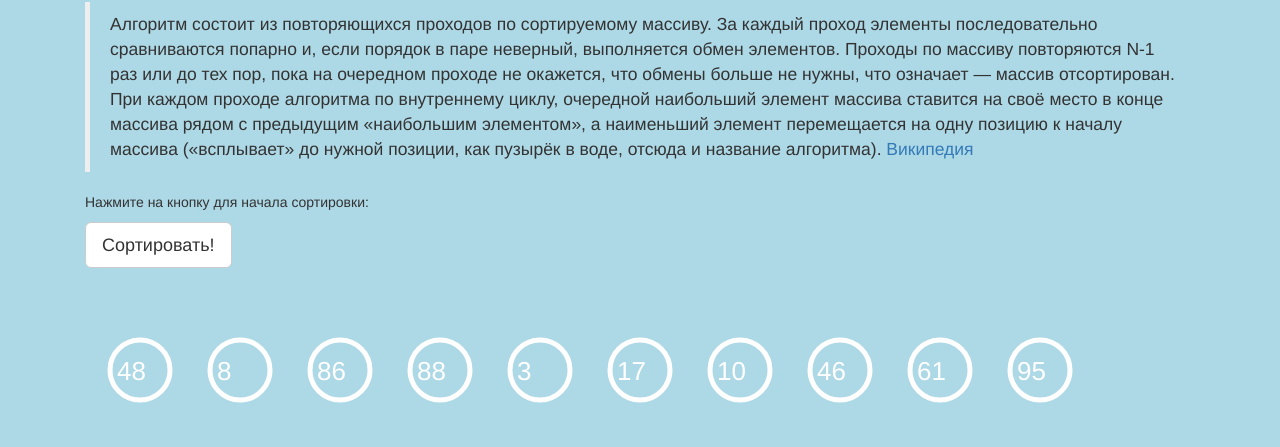
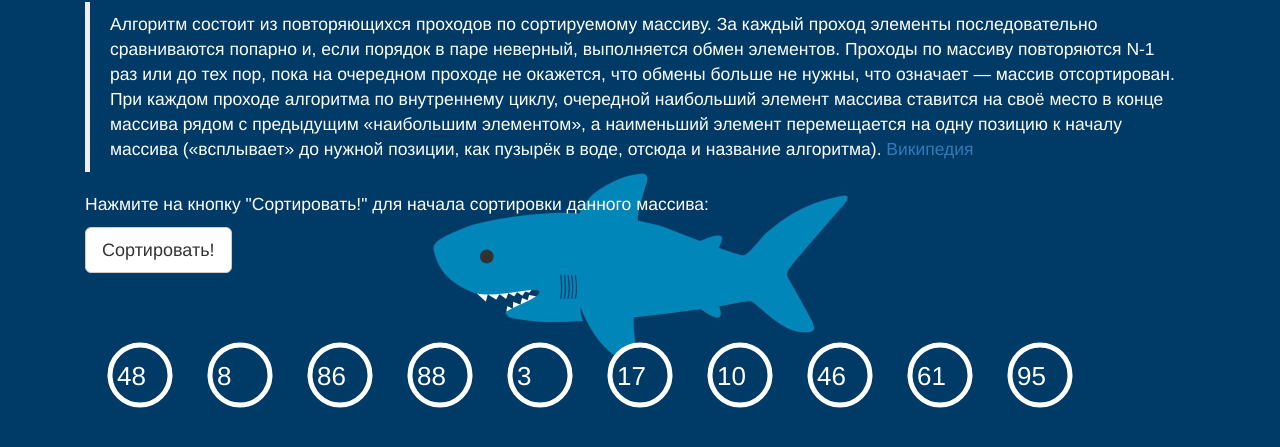
Before and after one commit to Yorikup/Bubble-sort, a plain HTML site: page index.html in a window 1280 px wide. Shown: the part 131-578 px from the top of the page. Drawn offline with Linux system fonts and the light colour scheme.

Commit message:
v 1.0 ready

```diff
--- a/css/main.css
+++ b/css/main.css
@@ -94,32 +94,25 @@ textarea {
 /* ==========================================================================
    Author's custom styles
    ========================================================================== */
+html, body {
+   height: 100%;
+   width: 100%;
+}
+
 body {
    background-color: lightblue;
+   background: url(../img/back.jpg);
+   background-position: center;
+   background-size: cover;
+   color: white;
 }
 
-table, td {
-   border: 1px solid black;
-   font-size: 30pt;
-   padding: 15px;
+p {
+   font-size: 17.5px;
 }
 
 #svg {
-    width: 1024px; height: 170px;
-
-
-
-
-
-
-
-
-
-
-
-
-
-
+   width: 1024px; height: 170px;
 
 /* ==========================================================================
    Helper classes
--- a/index.html
+++ b/index.html
@@ -34,7 +34,7 @@
             <blockquote>
                Алгоритм состоит из повторяющихся проходов по сортируемому массиву. За каждый проход элементы последовательно сравниваются попарно и, если порядок в паре неверный, выполняется обмен элементов. Проходы по массиву повторяются N-1 раз или до тех пор, пока на очередном проходе не окажется, что обмены больше не нужны, что означает — массив отсортирован. При каждом проходе алгоритма по внутреннему циклу, очередной наибольший элемент массива ставится на своё место в конце массива рядом с предыдущим «наибольшим элементом», а наименьший элемент перемещается на одну позицию к началу массива («всплывает» до нужной позиции, как пузырёк в воде, отсюда и название алгоритма). <a href="https://ru.wikipedia.org/wiki/Сортировка_пузырьком">Википедия</a>
             </blockquote>
-            <p>Нажмите на кнопку для начала сортировки:</p>
+            <p>Нажмите на кнопку "Сортировать!" для начала сортировки данного массива:</p>
             <input class="btn btn-default btn-lg" type="button" value="Сортировать!" id="sortButton">
          </div>
          <div id="sort" class="col-xs-12"></div>
--- a/js/main.js
+++ b/js/main.js
@@ -33,7 +33,7 @@ function prepareData() {
 
       bubble = snap.circle(bubblePosition, 100, 30);
       bubble.attr({
-         fill: 'lightblue',
+         fill: '#003B67',
          stroke: 'white',
          strokeWidth: 5
       });
@@ -62,8 +62,8 @@ function moveBubble(currentNumber) {
    numberedBubblesCoordsArray[currentNumber] += step;
    numberedBubblesCoordsArray[currentNumber+1] -= step;
 
-   numberedBubblesArray[currentNumber].animate({transform:'translate('+ numberedBubblesCoordsArray[currentNumber] +', 0)'}, 700, mina.linear);
-   numberedBubblesArray[currentNumber+1].animate({transform:'translate('+ numberedBubblesCoordsArray[currentNumber+1] +', 0)'}, 700, mina.linear);
+   numberedBubblesArray[currentNumber].animate({transform:'translate('+ numberedBubblesCoordsArray[currentNumber] +', 0)'}, 700, mina.backout);
+   numberedBubblesArray[currentNumber+1].animate({transform:'translate('+ numberedBubblesCoordsArray[currentNumber+1] +', 0)'}, 700, mina.backout);
 };
 
 var passCount = 9,
```
Also changed, not shown: img/back.jpg (added).
